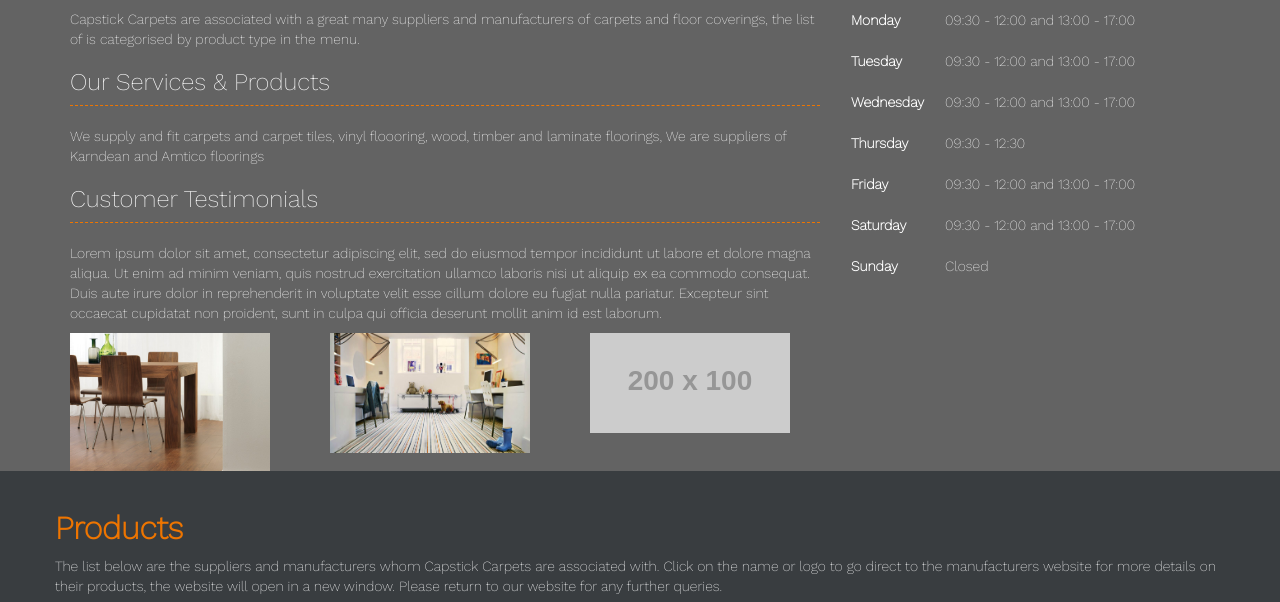
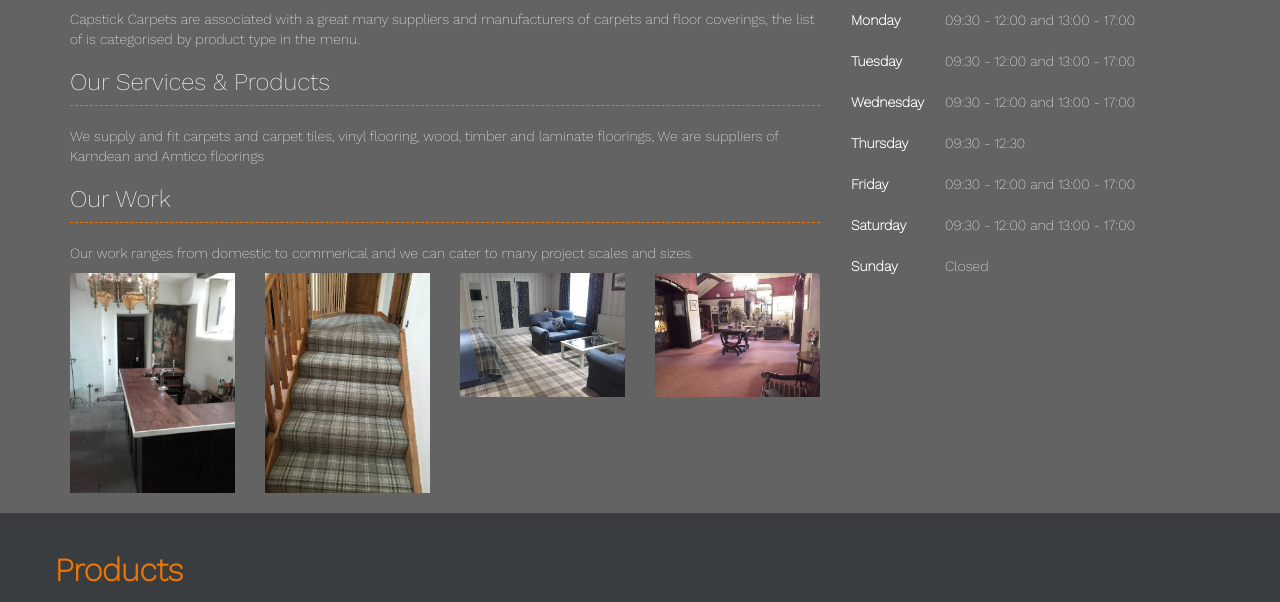
Before and after one commit to ElliotGraham94/capstick, a plain HTML site: page index.html in a window 1280 px wide. Shown: the part 600-1202 px from the top of the page. Drawn offline with nearby package versions, Linux system fonts and the light colour scheme; placeholder pictures from the web are drawn by us; a script that the page names is missing.

Commit message:
Products bug fix (double project floors) & Images added

```diff
--- a/index.html
+++ b/index.html
@@ -127,20 +127,18 @@
 						<p>Capstick Carpets are associated with a great many suppliers and manufacturers of carpets and floor coverings, the list of is categorised by product type in the menu. </p>
 						<h3>Our Services &amp; Products</h3>
 						<hr class="dotted">
-						<p>We supply and fit carpets and carpet tiles, vinyl floooring, wood, timber and laminate floorings, We are suppliers of Karndean and Amtico floorings</p>
-						<h3>Customer Testimonials</h3>
+						<p>We supply and fit carpets and carpet tiles, vinyl flooring, wood, timber and laminate floorings, We are suppliers of Karndean and Amtico floorings</p>
+						<h3>Our Work</h3>
 						<hr class="dotted">
-						<p>Lorem ipsum dolor sit amet, consectetur adipiscing elit, sed do eiusmod tempor incididunt ut labore et dolore magna aliqua. Ut enim ad minim veniam, quis nostrud exercitation ullamco laboris nisi ut aliquip ex ea commodo consequat. Duis aute irure
-							dolor in reprehenderit in voluptate velit esse cillum dolore eu fugiat nulla pariatur. Excepteur sint occaecat cupidatat non proident, sunt in culpa qui officia deserunt mollit anim id est laborum.</p>
-						<div class="row ">
-							<div class="col-sm-4"><img src="images/amitco.jpg" width="200"></div>
-							<div class="col-sm-4"><img src="images/brockway.jpg" width="200"></div>
-							<div class="col-sm-4"><img src="http://placehold.it/200x100"></div>
-							<br>
-							<div class="padtwez"></div>
-							<div class="padtwez"></div>
-							<div class="padtwez"></div>
+						<p>Our work ranges from domestic to commerical and we can cater to many project scales and sizes.</p>
+						<div class="row padbot">
+							<div class="col-sm-3"><img src="images/file-1.jpeg" width="100%"></div>
+							<div class="col-sm-3"><img src="images/file1-1.jpeg" width="100%"></div>
+							<div class="col-sm-3"><img src="images/file2-1.jpeg" width="100%"></div>
+							<div class="col-sm-3"><img src="images/file3-1.jpeg" width="100%"></div>
+
 						</div>
+						<div class="padtwez"></div>
 
 
 
@@ -400,7 +398,7 @@
 							<p class="description"></p>
 						</a>
 					</div>
-					<div class="element-item transition dv " data-category="dv">
+					<div class="element-item transition dv cv" data-category="dv, cv">
 						<a target="_blank" href="http://www.project-floors.com/">
 							<img src="logos/project.jpg" width="100%">
 							<p class="description"></p>
@@ -464,12 +462,7 @@
 							<p class="description"></p>
 						</a>
 					</div>
-					<div class="element-item transition cv " data-category="cv">
-						<a target="_blank" href="http://www.project-floors.com/">
-							<img src="logos/project.jpg" width="100%">
-							<p class="description"></p>
-						</a>
-					</div>
+
 
 					<!-- End of cv -->
 
```
